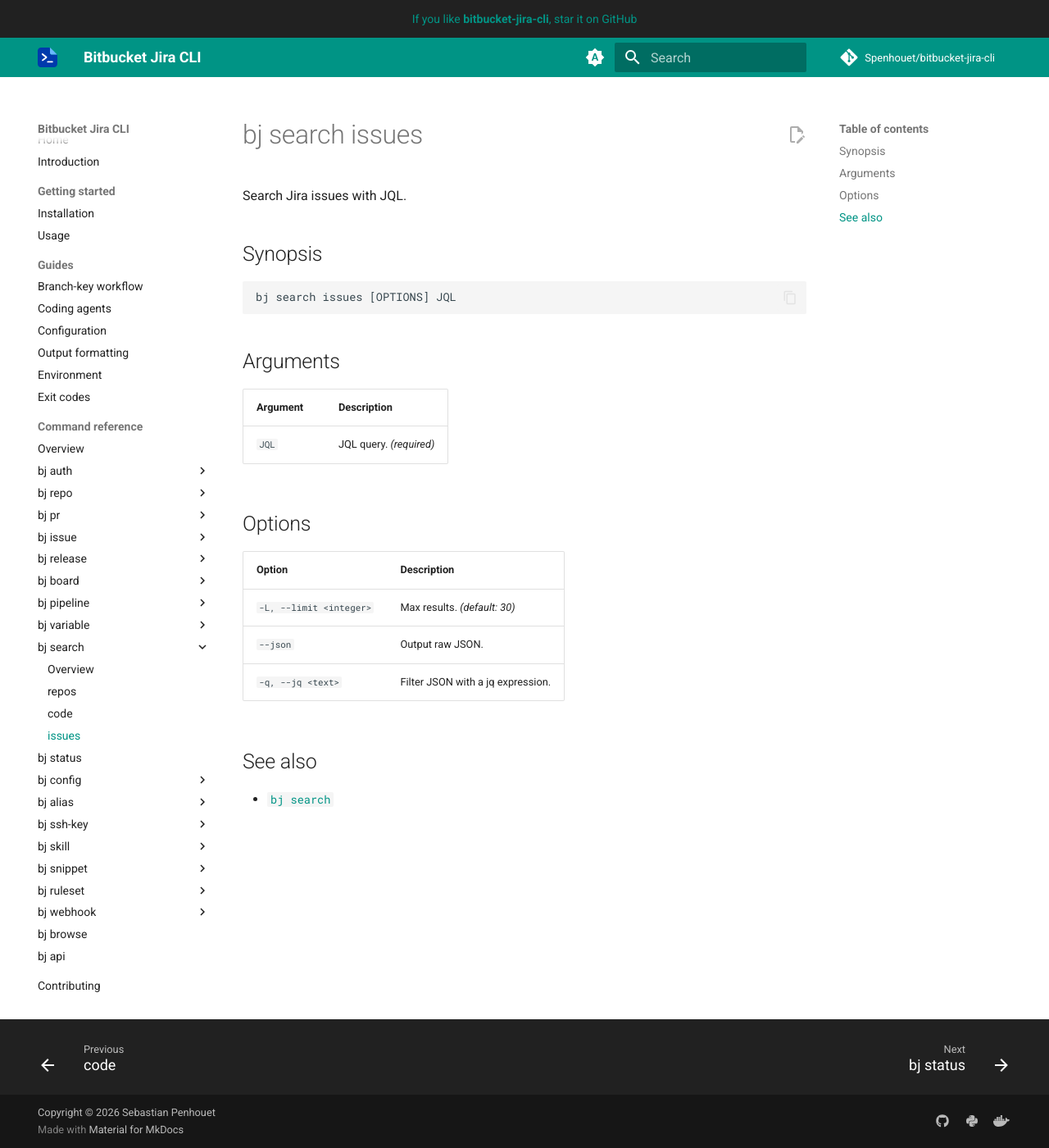
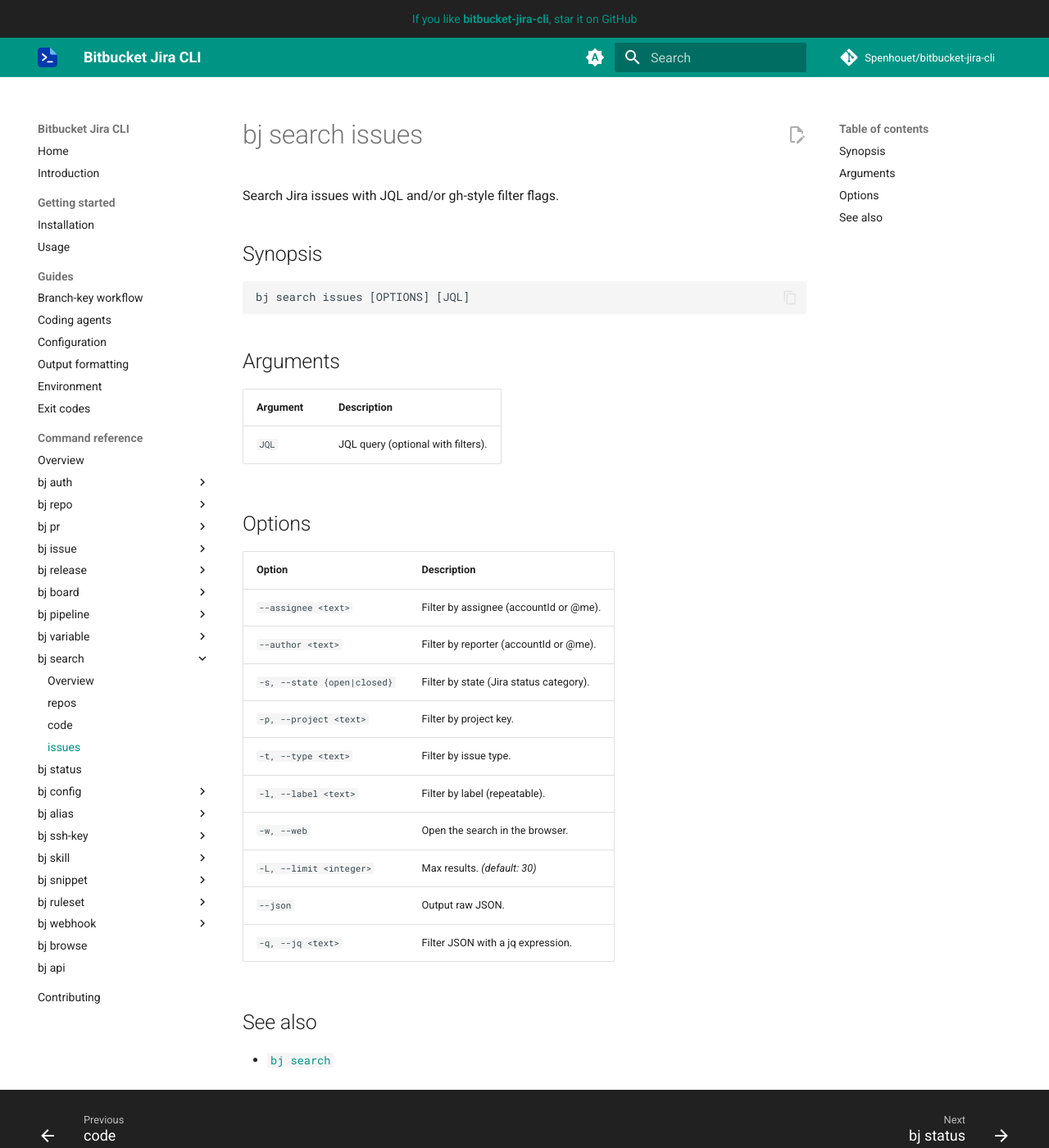
Before and after one commit to Spenhouet/bitbucket-jira-cli, an MkDocs documentation site: the page built from docs/reference/search/issues.md, in a window 1280 px wide and 1400 px high. Shown: the whole window at 82% size. Built offline with MkDocs 1.6.1 and Material for MkDocs 9.7.7, drawn with Linux system fonts in a browser that asks for light colours; comment, search, counter and statistics services are not loaded.

Commit message:
docs(search): document the new search flags and missing subcommands

````diff
--- a/docs/reference/search/issues.md
+++ b/docs/reference/search/issues.md
@@ -4,24 +4,31 @@
 
 # bj search issues
 
-Search Jira issues with JQL.
+Search Jira issues with JQL and/or gh-style filter flags.
 
 ## Synopsis
 
 ```
-bj search issues [OPTIONS] JQL
+bj search issues [OPTIONS] [JQL]
 ```
 
 ## Arguments
 
 | Argument | Description |
 | --- | --- |
-| `JQL` | JQL query. _(required)_ |
+| `JQL` | JQL query (optional with filters). |
 
 ## Options
 
 | Option | Description |
 | --- | --- |
+| `--assignee <text>` | Filter by assignee (accountId or @me). |
+| `--author <text>` | Filter by reporter (accountId or @me). |
+| `-s, --state {open|closed}` | Filter by state (Jira status category). |
+| `-p, --project <text>` | Filter by project key. |
+| `-t, --type <text>` | Filter by issue type. |
+| `-l, --label <text>` | Filter by label (repeatable). |
+| `-w, --web` | Open the search in the browser. |
 | `-L, --limit <integer>` | Max results. _(default: 30)_ |
 | `--json` | Output raw JSON. |
 | `-q, --jq <text>` | Filter JSON with a jq expression. |
````
Also changed, not shown: docs/reference/search/code.md (+5 -1 lines), docs/reference/search/index.md (+2 -2 lines), docs/reference/search/repos.md (+5 -2 lines), skills/bitbucket-jira-cli/SKILL.md (+4 -0 lines), 1 other file.
